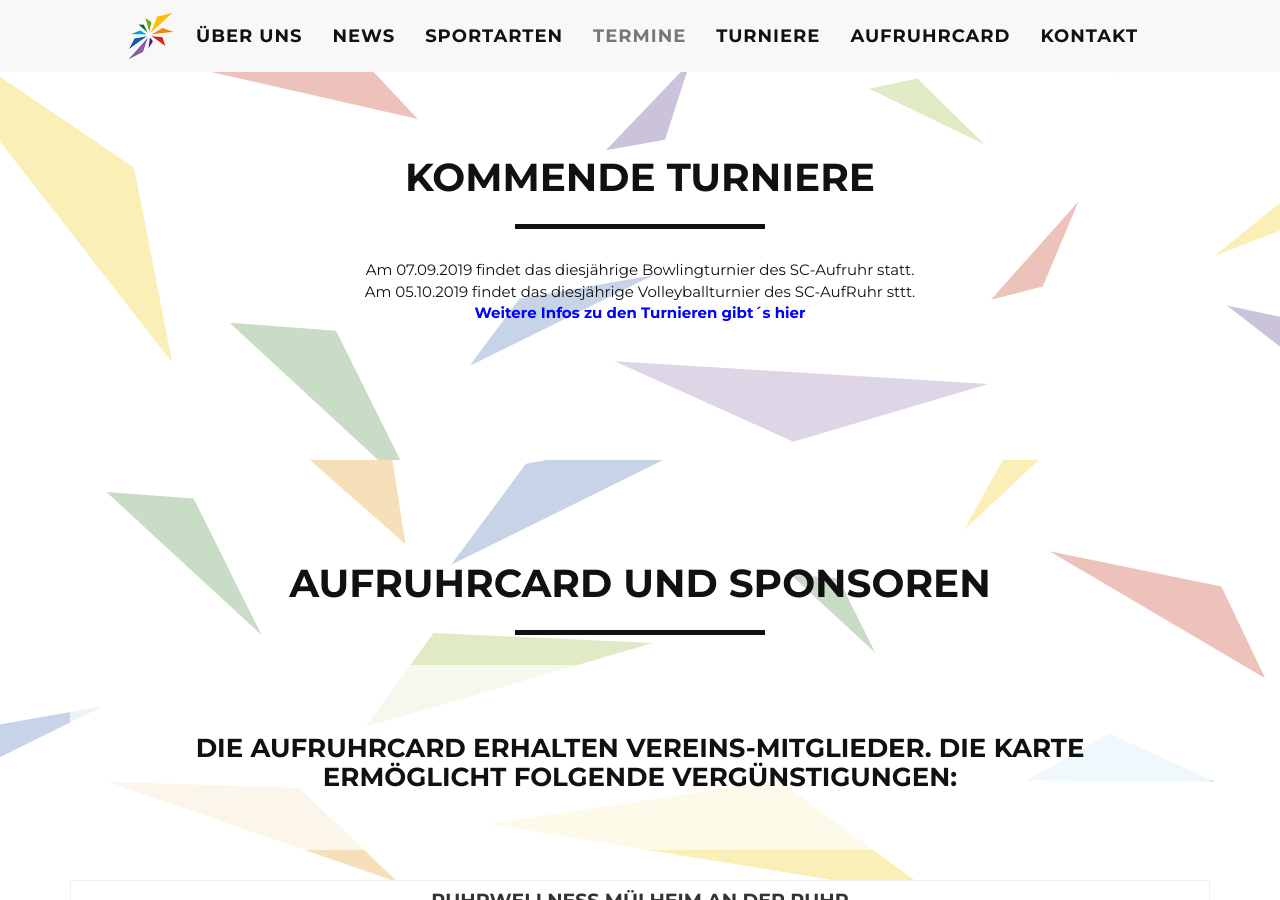
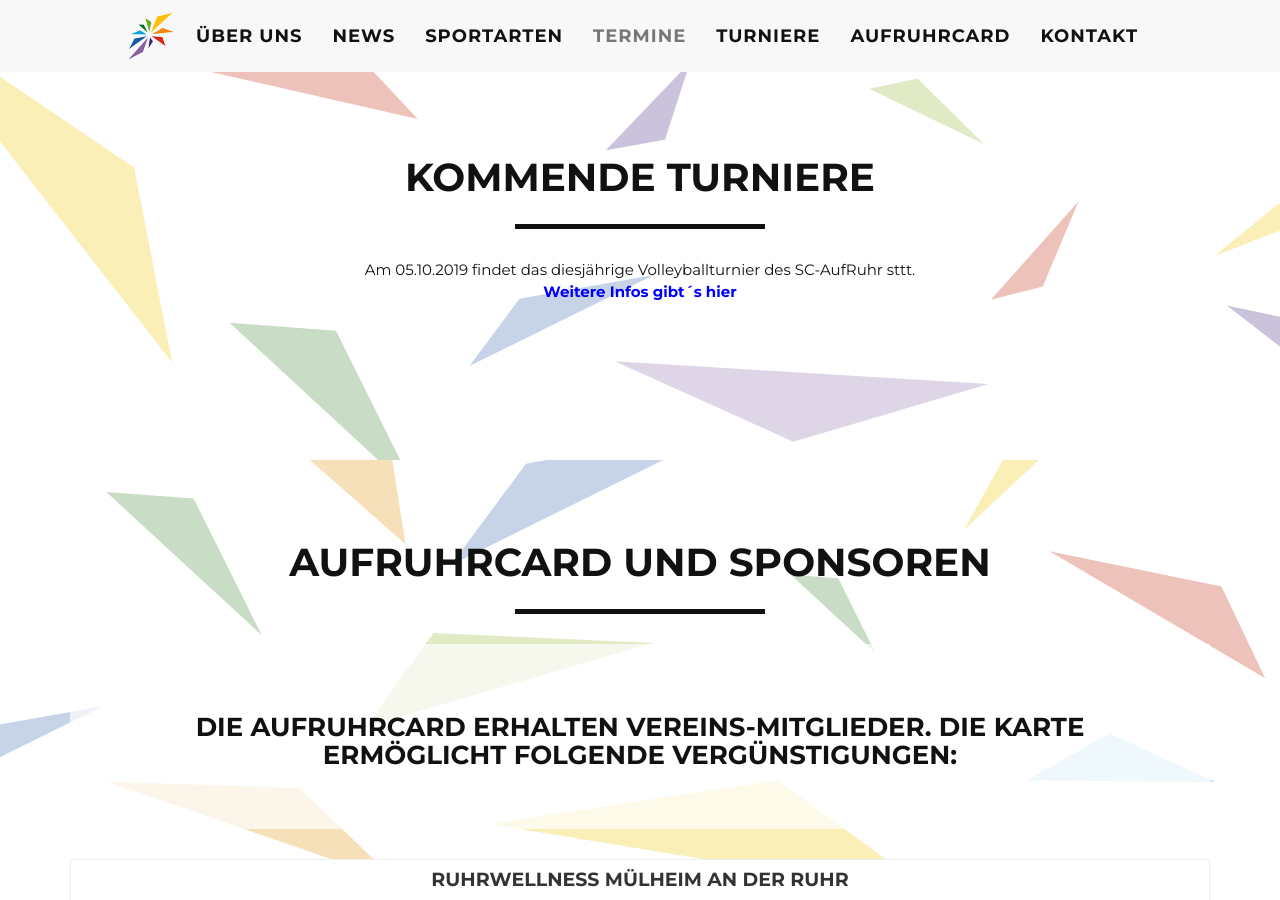
Before and after one commit to scarweb/scarweb.github.io, a Jekyll site: the page built from index.html, in a window 1280 px wide and 900 px high, scrolled down 4040 px. Built offline with Jekyll 4.4.1, drawn with Linux system fonts in a browser that asks for light colours; comment, search, counter and statistics services are not loaded.

Commit message:
Update tourniere.html

```diff
--- a/_includes/tourniere.html
+++ b/_includes/tourniere.html
@@ -12,9 +12,8 @@
                 {% for turnier in site.data.tourniere %}
                     <strong>{{turnier.datum}} : {{turnier.name}} /  {{turnier.text}}</strong> <br>
                 {% endfor %}
-                Am 07.09.2019 findet das diesjährige Bowlingturnier des SC-Aufruhr statt.<br>
                 Am 05.10.2019 findet das diesjährige Volleyballturnier des SC-AufRuhr sttt.<br>
-                <b><a href="/turniere2019.html"><font color="#0000FF">Weitere Infos zu den Turnieren gibt´s hier</font></a></b>
+                <b><a href="/turniere2019.html"><font color="#0000FF">Weitere Infos gibt´s hier</font></a></b>
                 <p>&nbsp;</p>
 
             </div>
```
